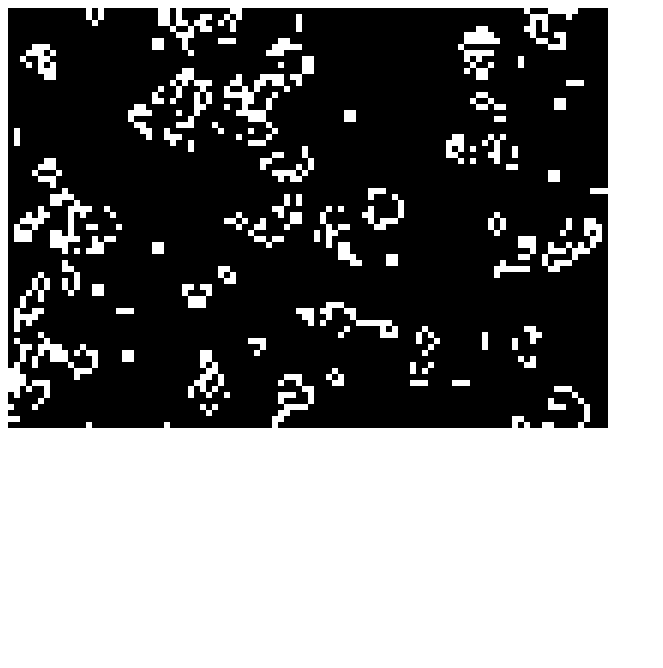
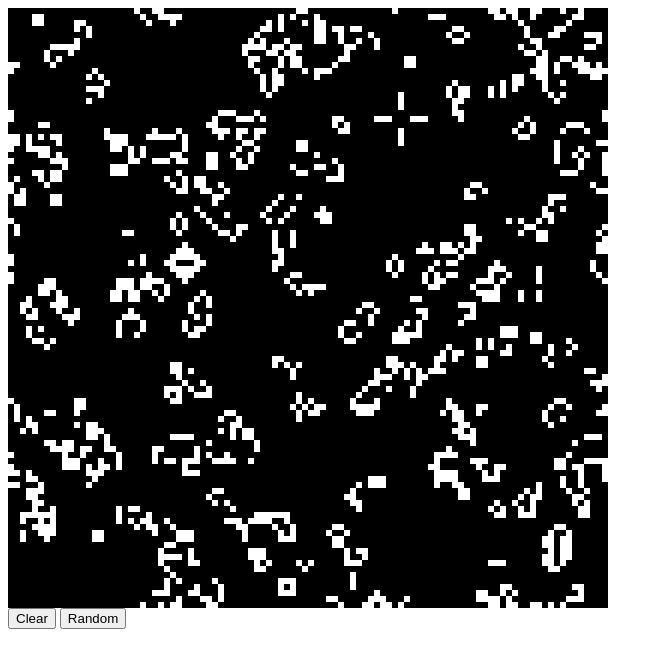
Before and after one commit to sergiss/game-of-life, a plain HTML site: page index.html in a window 1280 px wide. Shown: the whole page, without its empty margins (0-663 px from the left). Drawn offline with Linux system fonts and the light colour scheme; animation ran at ten frames a second.

Commit message:
Update index.html

```diff
--- a/index.html
+++ b/index.html
@@ -1,6 +1,6 @@
 <!DOCTYPE html>
 <html lang="en">
-
+<!-- 2021 Sergio S. | www.sergiosoriano.com -->
 <head>
     <meta charset="UTF-8">
     <meta http-equiv="X-UA-Compatible" content="IE=edge">
@@ -16,16 +16,22 @@
 
         </canvas>
     </div>
-
+    <div>
+        <input id="clearButton" type="button" value="Clear">
+        <input id="rndButton" type="button" value="Random">
+    </div>
 </body>
 
 <script>
     let size = 6;
 
     let cols = 100;
-    let rows = 70;
+    let rows = 100;
 
     let grid = new Grid(cols, rows);
+
+    document.getElementById("clearButton").addEventListener("click", clear);
+    document.getElementById("rndButton").addEventListener("click", rnd);
 
     let container = document.getElementById('container');
 
@@ -51,7 +57,7 @@
         let addList = [];
         let delList = [];
 
-        let i1, i2, j1, j2, c, n;
+        let tmp1, tmp2, i1, i2, j1, j2, c, n;
         for (i1 = 0; i1 < cols; ++i1) {
             for (j1 = 0; j1 < rows; ++j1) {
 
@@ -61,7 +67,13 @@
                     for (i2 = i1 - 1; i2 <= i1 + 1; ++i2) {
                         for (j2 = j1 - 1; j2 <= j1 + 1; ++j2) {
                             if (i2 != i1 || j2 != j1) { // if not herself
-                                c = grid.get(i2, j2);
+                                tmp1 = i2;
+                                tmp2 = j2;
+                                if (tmp1 < 0) tmp1 = cols - 1;
+                                else if (tmp1 >= cols) tmp1 = 0;
+                                if (tmp2 < 0) tmp2 = rows - 1;
+                                else if (tmp2 >= rows) tmp2 = 0;
+                                c = grid.get(tmp1, tmp2);
                                 if (c) n++;
                                 if (n > 3) {
                                     break outer;
@@ -70,8 +82,8 @@
                         }
                     }
 
-                let index = i1 * rows + j1;
-                c = grid.getIndex(index);
+                let index = i1 * rows + j1; // current index
+                c = grid.getIndex(index); // current state
                 if (c) { // if is alive
                     // draw current state
                     ctx.fillRect(i1 * size, j1 * size, size, size);
@@ -99,7 +111,6 @@
 
     }
 
-
     let lastTime = 0;
     let accum = 0;
 
@@ -116,13 +127,23 @@
         window.requestAnimationFrame(loop);
     }
 
-    for (let i = 0; i < cols * rows; ++i) {
-        if (Math.random() > 0.5)
-            grid.setIndex(i, true);
+    rnd();
 
+    window.requestAnimationFrame(loop);
+
+    function rnd() {
+        for (let i = 0; i < cols * rows; ++i) {
+            grid.setIndex(i, Math.random() > 0.5);
+        }
     }
 
-    window.requestAnimationFrame(loop)
+    function clear() {
+        for (let i = 0; i < cols; ++i) {
+            for (let j = 0; j < rows; ++j) {
+                grid.setIndex(i * rows + j, false);
+            }
+        }
+    }
 </script>
 
 </html>
```
